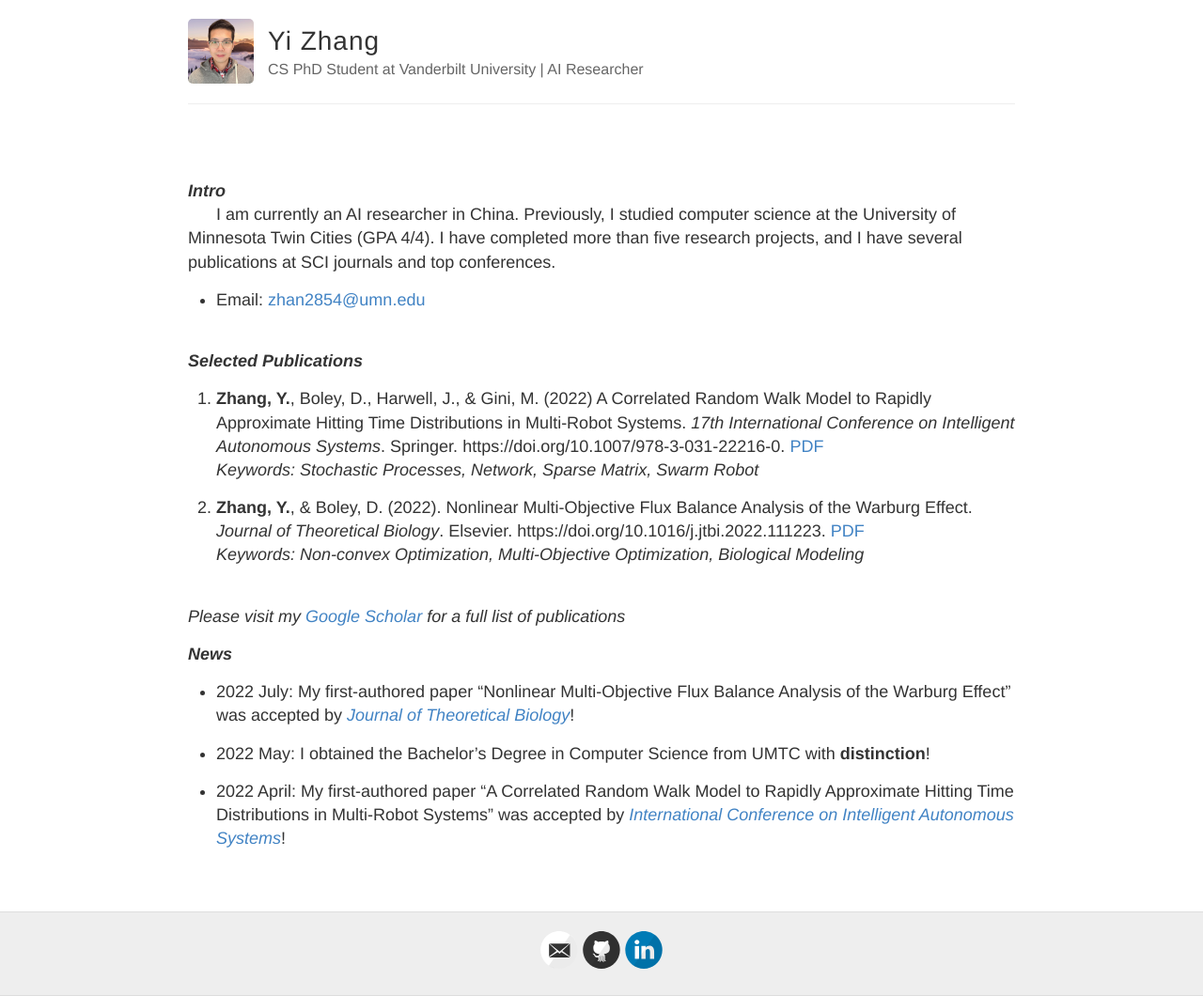
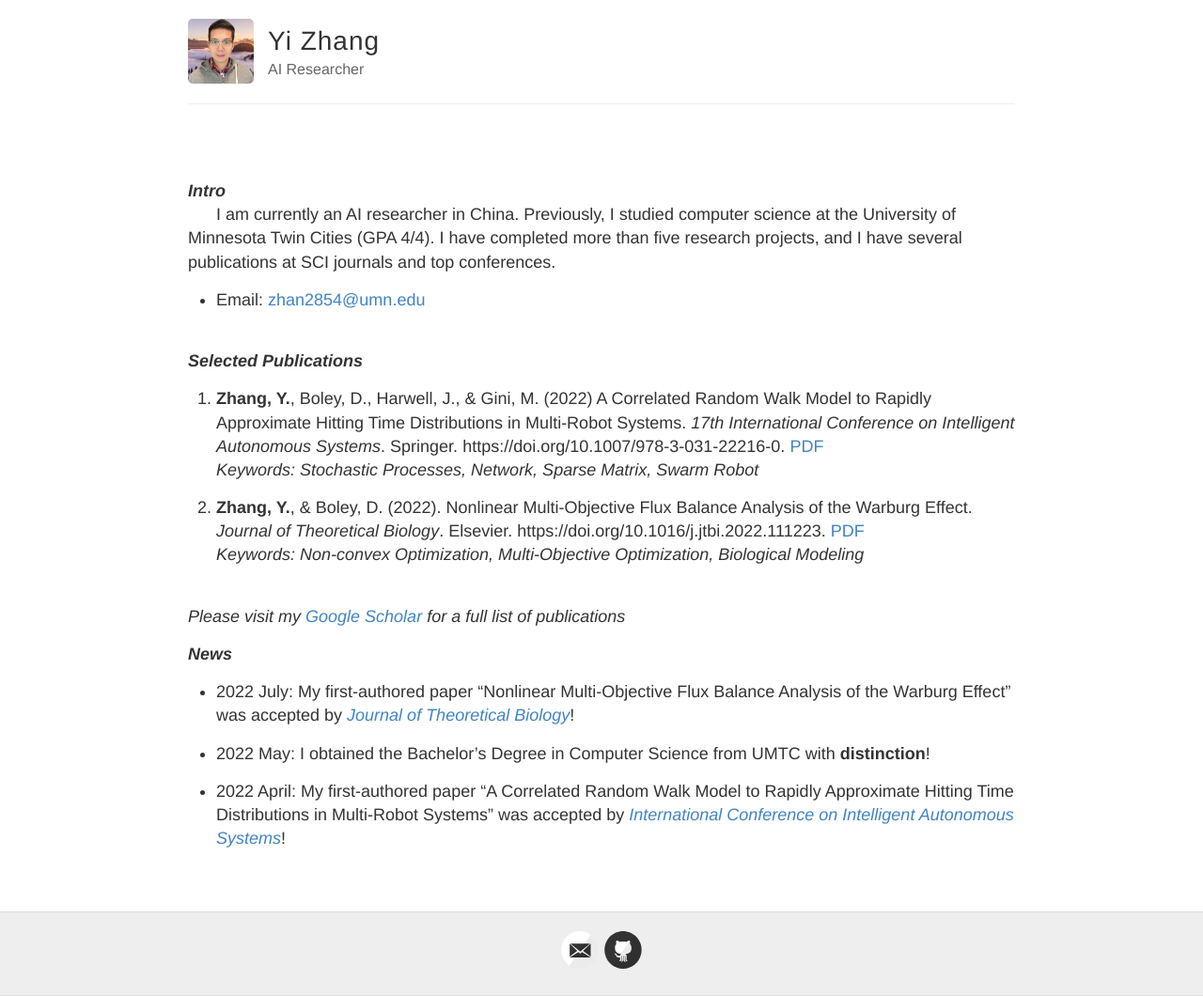
Before and after one commit to YiZhan2854/YiZhan2854.github.io, a Jekyll site: the page built from index.md, in a window 1280 px wide. Shown: the whole page at 94% size. Built offline with Jekyll 4.4.1, drawn with Linux system fonts in a browser that asks for light colours.

Commit message:
Update _config.yml

```diff
--- a/_config.yml
+++ b/_config.yml
@@ -6,7 +6,7 @@
 name: Yi Zhang
 
 # Short bio or description (displayed in the header)
-description: CS PhD Student at Vanderbilt University | AI Researcher
+description: AI Researcher
 
 # URL of your avatar or profile pic (you could use your GitHub profile pic)
 avatar: https://YiZhan2854.github.io/images/IMG_1456-removebg-preview.png
@@ -18,12 +18,12 @@ avatar: https://YiZhan2854.github.io/images/IMG_1456-removebg-preview.png
 # Includes an icon in the footer for each username you enter
 footer-links:
   dribbble:
-  email: yi.zhang@vanderbilt.edu
+  email: zhan2854@umn.edu
   facebook:
   flickr:
   github: YiZhan2854
   instagram:
-  linkedin: yi-marcel-zhang/
+  linkedin:
   pinterest:
   rss: # just type anything here for a working RSS icon
   twitter:
```
